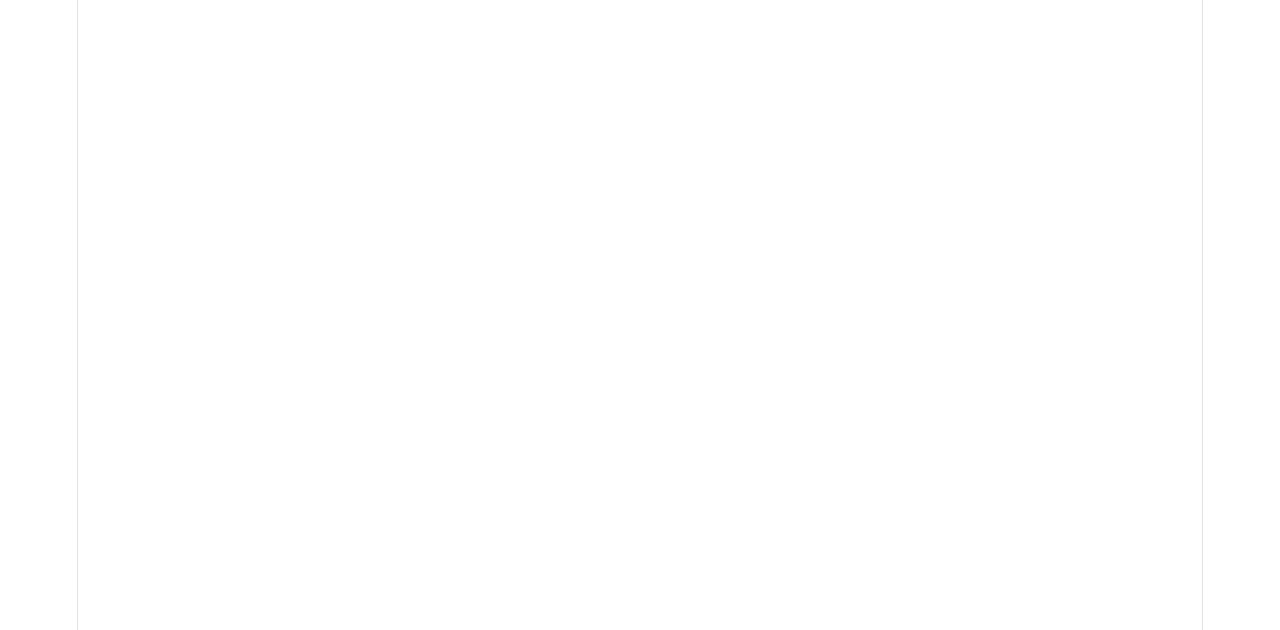
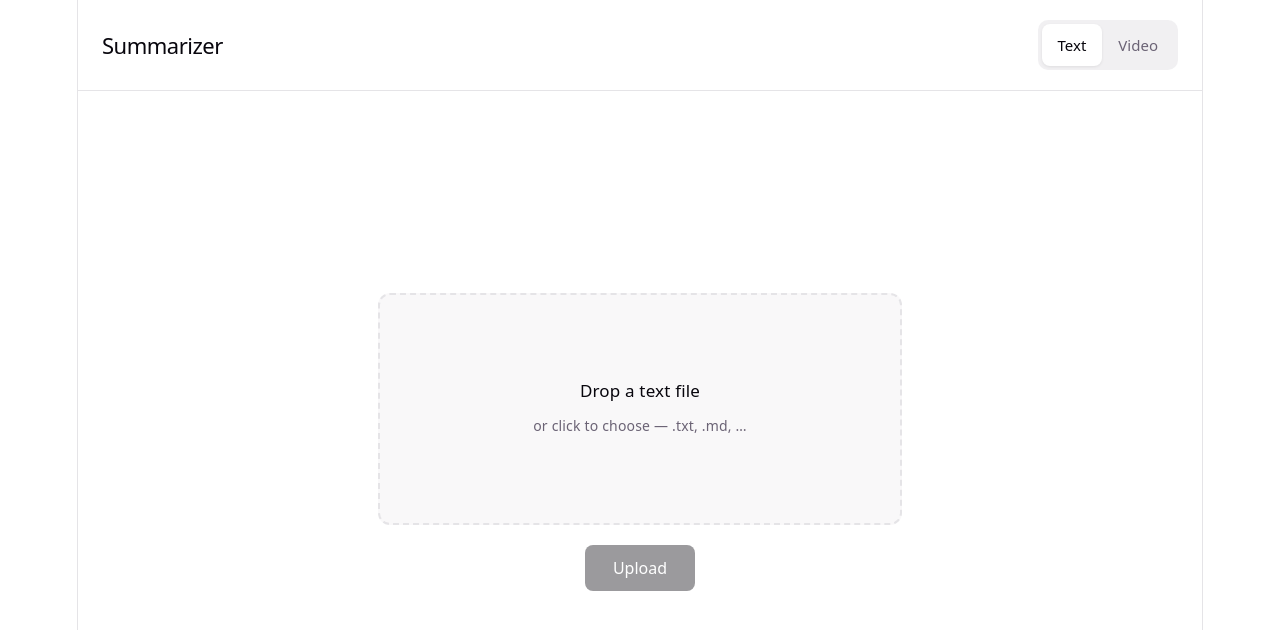
Before and after one commit to Abdelrahman-Qazzaz/summarizer, a React (Vite) app in the folder client/: page / in a window 1280 px wide. Shown: the top 630 px of the page. Built offline with nearby package versions, Linux system fonts and the light colour scheme.

Commit message:
file upload functionality  drag-and-drop and mode selection for text and video files.

```diff
--- a/client/src/App.css
+++ b/client/src/App.css
@@ -1,15 +1,155 @@
 .app {
+  flex: 1;
+  display: flex;
+  flex-direction: column;
+  min-height: 0;
+  box-sizing: border-box;
+}
+
+.top {
+  display: flex;
+  flex-wrap: wrap;
+  align-items: center;
+  justify-content: space-between;
+  gap: 16px 24px;
+  padding: 20px 24px;
+  border-bottom: 1px solid var(--border);
+  text-align: left;
+}
+
+.title {
+  font-size: 22px;
+  letter-spacing: -0.5px;
+}
+
+.mode {
+  display: inline-flex;
+  padding: 4px;
+  border-radius: 10px;
+  background: color-mix(in srgb, var(--border) 55%, transparent);
+}
+
+.modeBtn {
+  font: inherit;
+  font-size: 15px;
+  padding: 8px 16px;
+  border: none;
+  border-radius: 8px;
+  background: transparent;
+  color: var(--text);
+  cursor: pointer;
+  transition: background 0.15s, color 0.15s;
+}
+
+.modeBtn[aria-selected="true"] {
+  background: var(--bg);
+  color: var(--text-h);
+  box-shadow: 0 1px 3px rgba(0, 0, 0, 0.08);
+}
+
+@media (prefers-color-scheme: dark) {
+  .modeBtn[aria-selected="true"] {
+    box-shadow: 0 1px 3px rgba(0, 0, 0, 0.35);
+  }
+}
+
+.modeBtn:focus-visible {
+  outline: 2px solid var(--text-h);
+  outline-offset: 2px;
+}
+
+.main {
   flex: 1;
   display: flex;
   flex-direction: column;
   align-items: center;
   justify-content: center;
-  gap: 12px;
-  padding: 48px 24px;
+  gap: 20px;
+  padding: 40px 24px 48px;
+  max-width: 520px;
+  width: 100%;
+  margin: 0 auto;
   box-sizing: border-box;
 }
 
-.lede {
-  margin: 0;
-  max-width: 28rem;
+.dropzone {
+  display: flex;
+  flex-direction: column;
+  align-items: center;
+  justify-content: center;
+  gap: 8px;
+  width: 100%;
+  min-height: 180px;
+  padding: 24px;
+  border: 2px dashed var(--border);
+  border-radius: 12px;
+  background: color-mix(in srgb, var(--border) 25%, transparent);
+  cursor: pointer;
+  transition: border-color 0.15s, background 0.15s;
 }
+
+.dropzone:hover {
+  border-color: color-mix(in srgb, var(--text) 35%, var(--border));
+}
+
+.dropzoneActive {
+  border-color: var(--text-h);
+  background: color-mix(in srgb, var(--text-h) 6%, transparent);
+}
+
+.dropzoneTitle {
+  font-size: 17px;
+  font-weight: 500;
+  color: var(--text-h);
+}
+
+.dropzoneHint {
+  font-size: 14px;
+  color: var(--text);
+}
+
+.fileName {
+  font-size: 14px;
+  color: var(--text);
+  text-align: center;
+  word-break: break-word;
+}
+
+.uploadBtn {
+  font: inherit;
+  font-size: 16px;
+  font-weight: 500;
+  padding: 10px 28px;
+  border: none;
+  border-radius: 8px;
+  background: var(--text-h);
+  color: var(--bg);
+  cursor: pointer;
+  transition: opacity 0.15s;
+}
+
+.uploadBtn:disabled {
+  opacity: 0.4;
+  cursor: not-allowed;
+}
+
+.uploadBtn:not(:disabled):hover {
+  opacity: 0.92;
+}
+
+.uploadBtn:focus-visible {
+  outline: 2px solid var(--text-h);
+  outline-offset: 3px;
+}
+
+.srOnly {
+  position: absolute;
+  width: 1px;
+  height: 1px;
+  padding: 0;
+  margin: -1px;
+  overflow: hidden;
+  clip: rect(0, 0, 0, 0);
+  white-space: nowrap;
+  border: 0;
+}
--- a/client/src/App.tsx
+++ b/client/src/App.tsx
@@ -1,7 +1,122 @@
+import { useCallback, useId, useRef, useState } from "react";
 import "./App.css";
 
+type SourceMode = "text" | "video";
+
+const TEXT_ACCEPT = ".txt,.md,.markdown,.text,text/plain";
+const VIDEO_ACCEPT = "video/*";
+
 function App() {
-  return <div></div>;
+  const inputId = useId();
+  const fileInputRef = useRef<HTMLInputElement>(null);
+  const [mode, setMode] = useState<SourceMode>("text");
+  const [file, setFile] = useState<File | null>(null);
+  const [dragOver, setDragOver] = useState(false);
+
+  const accept = mode === "text" ? TEXT_ACCEPT : VIDEO_ACCEPT;
+
+  const pickFiles = useCallback((list: FileList | null) => {
+    const next = list?.[0];
+    setFile(next ?? null);
+  }, []);
+
+  const onDrop = useCallback(
+    (e: React.DragEvent) => {
+      e.preventDefault();
+      setDragOver(false);
+      pickFiles(e.dataTransfer.files);
+    },
+    [pickFiles],
+  );
+
+  const onUpload = () => {
+    if (!file) return;
+    // Wire API / processing here
+    console.info("upload", { mode, name: file.name, size: file.size });
+  };
+
+  return (
+    <div className="app">
+      <header className="top">
+        <h1 className="title">Summarizer</h1>
+        <div className="mode" role="tablist" aria-label="Source type">
+          <button
+            type="button"
+            role="tab"
+            className="modeBtn"
+            aria-selected={mode === "text"}
+            onClick={() => {
+              setMode("text");
+              setFile(null);
+            }}
+          >
+            Text
+          </button>
+          <button
+            type="button"
+            role="tab"
+            className="modeBtn"
+            aria-selected={mode === "video"}
+            onClick={() => {
+              setMode("video");
+              setFile(null);
+            }}
+          >
+            Video
+          </button>
+        </div>
+      </header>
+
+      <main className="main">
+        <input
+          ref={fileInputRef}
+          id={inputId}
+          type="file"
+          className="srOnly"
+          accept={accept}
+          onChange={(e) => pickFiles(e.target.files)}
+        />
+
+        <label
+          htmlFor={inputId}
+          className={`dropzone ${dragOver ? "dropzoneActive" : ""}`}
+          onDragEnter={(e) => {
+            e.preventDefault();
+            setDragOver(true);
+          }}
+          onDragOver={(e) => {
+            e.preventDefault();
+            setDragOver(true);
+          }}
+          onDragLeave={() => setDragOver(false)}
+          onDrop={onDrop}
+        >
+          <span className="dropzoneTitle">
+            {mode === "text" ? "Drop a text file" : "Drop a video file"}
+          </span>
+          <span className="dropzoneHint">
+            or click to choose —{" "}
+            {mode === "text" ? ".txt, .md, …" : "MP4, WebM, …"}
+          </span>
+        </label>
+
+        {file && (
+          <p className="fileName" aria-live="polite">
+            Selected: <strong>{file.name}</strong>
+          </p>
+        )}
+
+        <button
+          type="button"
+          className="uploadBtn"
+          disabled={!file}
+          onClick={onUpload}
+        >
+          Upload
+        </button>
+      </main>
+    </div>
+  );
 }
 
 export default App;
```
